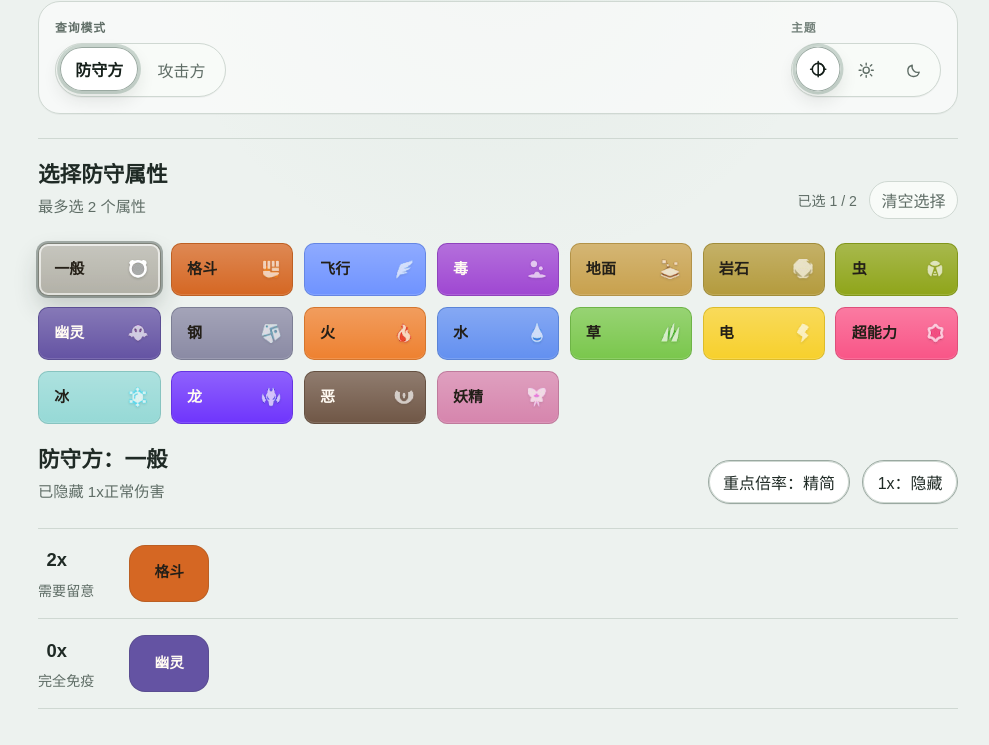
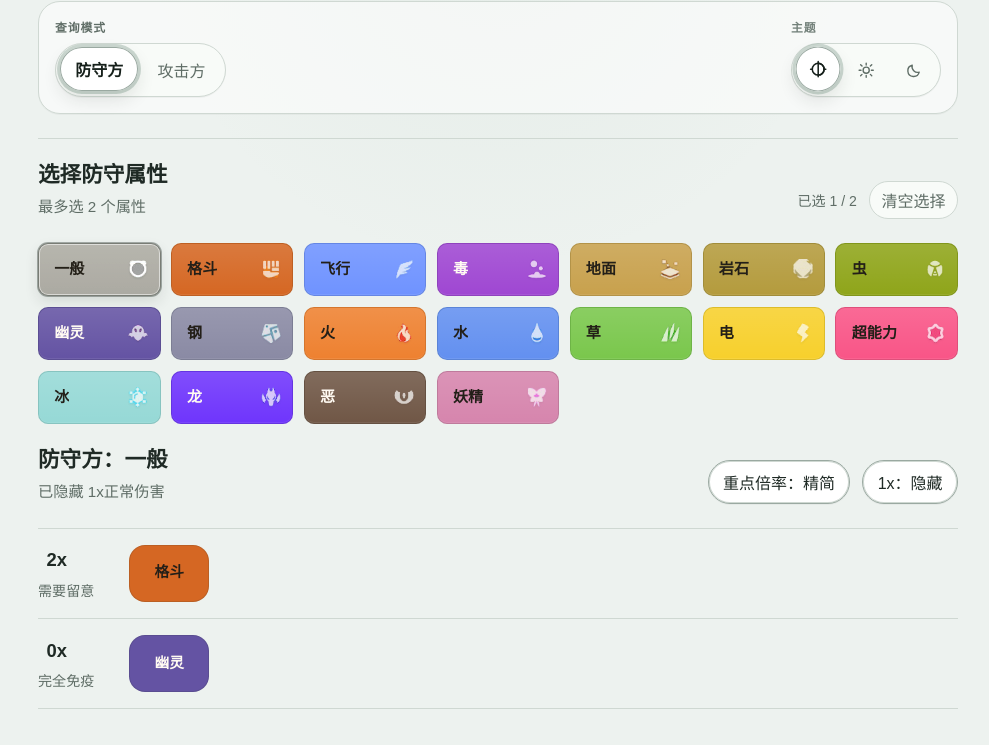
Before and after one commit to wx40217/PokeType-Matchup, a plain HTML site: page index.html in a window 1280 px wide. Both pictures are taken after a click on the button "一般". Shown: the part 86-831 px from the top of the page, without its empty margins (142-1131 px from the left). Drawn offline with Linux system fonts and the light colour scheme.

Commit message:
style: 调整按钮和选中状态的阴影及滤镜效果

```diff
--- a/styles/main.css
+++ b/styles/main.css
@@ -16,8 +16,8 @@
   --type-button-border: rgba(31, 42, 37, 0.12);
   --type-selected-ring: rgba(255, 255, 255, 0.52);
   --type-selected-outline: rgba(31, 42, 37, 0.36);
-  --type-selected-shadow: 0 12px 24px rgba(31, 42, 37, 0.2);
-  --type-button-sheen: rgba(255, 255, 255, 0.22);
+  --type-selected-shadow: 0 6px 14px rgba(31, 42, 37, 0.12);
+  --type-button-sheen: rgba(255, 255, 255, 0.12);
   --combo-divider: rgba(255, 255, 255, 0.24);
   --control-active-bg: #ffffff;
   --control-active-text: #16201b;
@@ -55,8 +55,8 @@
   --type-button-border: rgba(237, 243, 239, 0.12);
   --type-selected-ring: rgba(255, 255, 255, 0.42);
   --type-selected-outline: rgba(237, 243, 239, 0.34);
-  --type-selected-shadow: 0 14px 28px rgba(0, 0, 0, 0.38);
-  --type-button-sheen: rgba(255, 255, 255, 0.08);
+  --type-selected-shadow: 0 8px 18px rgba(0, 0, 0, 0.24);
+  --type-button-sheen: rgba(255, 255, 255, 0.05);
   --combo-divider: rgba(237, 243, 239, 0.22);
   --control-active-bg: #31413a;
   --control-active-text: #f4faf6;
@@ -260,7 +260,7 @@ button:focus-visible {
 
   .type-button:hover {
     transform: translateY(-1px);
-    filter: saturate(1.06) brightness(1.03);
+    filter: saturate(1.03) brightness(1.01);
   }
 }
 
@@ -415,7 +415,7 @@ button:focus-visible {
   line-height: 1.08;
   text-align: left;
   overflow: hidden;
-  box-shadow: inset 0 -1px 0 rgba(255, 255, 255, 0.14);
+  box-shadow: inset 0 -1px 0 rgba(255, 255, 255, 0.08);
   isolation: isolate;
   transition: transform 0.18s ease, filter 0.18s ease, box-shadow 0.18s ease, border-color 0.18s ease;
 }
@@ -434,9 +434,9 @@ button:focus-visible {
 
 .type-button.is-selected {
   border-color: var(--type-selected-outline);
-  box-shadow: inset 0 0 0 2px var(--type-selected-ring), 0 0 0 2px var(--type-selected-outline),
+  box-shadow: inset 0 0 0 1px var(--type-selected-ring), 0 0 0 1px var(--type-selected-outline),
     var(--type-selected-shadow);
-  filter: saturate(1.16) brightness(1.06);
+  filter: saturate(1.08) brightness(1.02);
 }
 
 .type-button__name {
@@ -463,8 +463,8 @@ button:focus-visible {
   block-size: 1.25rem;
   padding: 0;
   transform: translateY(-50%);
-  opacity: 0.68;
-  filter: drop-shadow(0 1px 1px rgba(0, 0, 0, 0.14));
+  opacity: 0.72;
+  filter: drop-shadow(0 1px 1px rgba(0, 0, 0, 0.08));
   transition: opacity 0.18s ease, transform 0.18s ease, filter 0.18s ease;
 }
 
@@ -476,9 +476,9 @@ button:focus-visible {
 }
 
 .type-button.is-selected .type-button__icon {
-  opacity: 1;
-  transform: translateY(-50%) scale(1.08);
-  filter: drop-shadow(0 1px 1px rgba(0, 0, 0, 0.2));
+  opacity: 0.96;
+  transform: translateY(-50%) scale(1.04);
+  filter: drop-shadow(0 1px 1px rgba(0, 0, 0, 0.12));
 }
 
 .results-panel {
```
